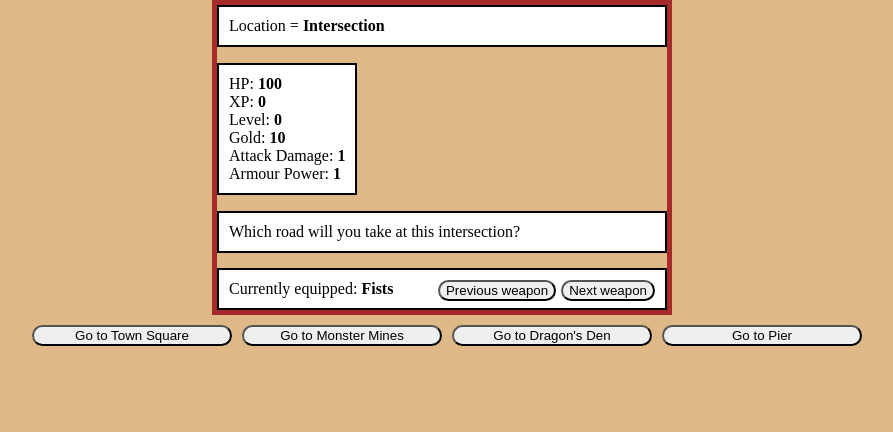
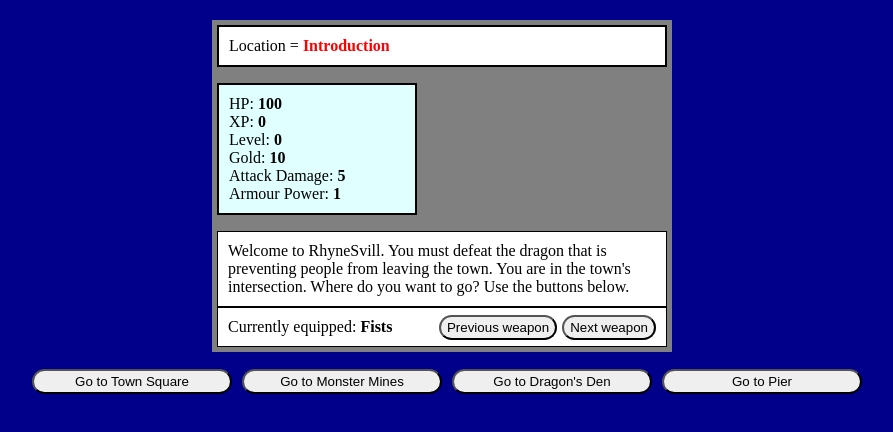
Before and after one commit to anthonynmh/monster-hunter-rpg, a React (Create React App) app: page / in a window 1280 px wide. Shown: the top 432 px of the page, without its empty margins (198-1091 px from the left). Built offline with nearby package versions, Linux system fonts and the light colour scheme.

Commit message:
Update game to be playable.

```diff
--- a/src/App.js
+++ b/src/App.js
@@ -55,13 +55,18 @@ const monsters = [
         name: "Hairy Beast",
         hp: 50,
         attackDamage: 10
+    },
+    {
+        name: "Dragon",
+        hp: 50,
+        attackDamage: 50
     }
 ];
 
 let inventory = ["Fists"];
 let weaponToBuy = 1;
 let chosenMonster = monsters[Math.round(Math.random())];
-// let playerHp = playerStats.hp;
+let playerHp = 100;
 let playerDamage = playerStats.attackDamage;
 let monsterHp;
 let monsterDamage;
@@ -162,7 +167,7 @@ export default function App() {
                     action: goToTownSquare
                 }
             ],
-            text: "You entered the Infirmary. [This area is still in development]."
+            text: "You entered the Infirmary."
         },
         {
             name: "Monster Mines",
@@ -176,7 +181,7 @@ export default function App() {
                     action: goToIntersection
                 }
             ],
-            text: "You stand in front of Monster Mines. Monsters begin to swarm you. [This area is still in development]."
+            text: "You stand in front of Monster Mines. Monsters begin to swarm you."
         },
         {
             name: "Dragon's Den",
@@ -190,7 +195,7 @@ export default function App() {
                     action: goToIntersection
                 }
             ],
-            text: "You stand in front of the Dragon's Den. You feel bad aura from the inside. [This area is still in development]."
+            text: "You stand in front of the Dragon's Den. You feel bad aura from the inside."
         },
         {
             name: "Pier",
@@ -203,7 +208,7 @@ export default function App() {
             text: "You are at the nicest pier you have ever seen. [This area is still in development]."
         },
         {
-            name: "Slimey",
+            name: "Fighting Slimey",
             "button infos": [
                 {
                     text: "Attack",
@@ -217,7 +222,7 @@ export default function App() {
             text: "Fighting: Slimey"
         },
         {
-            name: "Hairy Beast",
+            name: "Fighting Hairy Beast",
             "button infos": [
                 {
                     text: "Attack",
@@ -230,7 +235,7 @@ export default function App() {
             text: "Fighting: Hairy Beast"
         },
         {
-            name: "Dragon",
+            name: "Fighting Dragon",
             "button infos": [
                 {
                     text: "Attack",
@@ -243,17 +248,64 @@ export default function App() {
             text: "Fighting: Dragon"
         },
         {
+            name: "Defeated monster",
+            "button infos": [
+                {
+                    text: "Return to entrance",
+                    action: goToMonsterMines
+                }
+            ],
+            text: "You defeated the monster! You collected 40 Gold."
+        },
+        {
             name: "fainted",
             "button infos": [
                 {
-                    text: "Continue your journey (5 gold)",
+                    text: "Go to Infirmary (20 gold)",
                     action: goToInfirmary
                 },
                 {
                     text: "Restart",
                     action: restart
                 }
-            ]
+            ],
+            text: "You fainted during the fight."
+        },
+        {
+            name: "winning page",
+            "button infos": [
+                {
+                    text: "Restart",
+                    action: restart
+                }
+            ],
+            text: "Congratulations! You have slayed the Dragon."
+        },
+        {
+            name: "Introduction",
+            "button infos": [
+                {
+                    text: "Go to Town Square",
+                    action: goToTownSquare
+                },
+                {
+                    text: "Go to Monster Mines",
+                    action: goToMonsterMines
+                },
+                {
+                    text: "Go to Dragon's Den",
+                    action: goToDragonDen
+                },
+                {
+                    text: "Go to Pier",
+                    action: goToPier
+                }
+            ],
+            text: "Welcome to RhyneSvill. " +
+                    "You must defeat the dragon that is preventing people from leaving the town. " +
+                    "You are in the town's intersection. " +
+                    "Where do you want to go? " +
+                    "Use the buttons below."
         }
     ];
 
@@ -298,6 +350,21 @@ export default function App() {
     function goToPier() {
         setCurrLocation(7);
         setCurrText(locations[7].text);
+    }
+
+    function goToMonsterWin() {
+        setCurrLocation(11);
+        setCurrText(locations[11].text);
+    }
+
+    function goToFaint() {
+        setCurrLocation(12);
+        setCurrText(locations[12].text);
+    }
+
+    function goToDragonWin() {
+        setCurrLocation(13);
+        setCurrText(locations[13].text);
     }
 
     function goToCombat(monsterName) {
@@ -390,29 +457,46 @@ export default function App() {
     }
 
     function fightDragon() {
-        monsterHp = 500;
-        monsterDamage = 150;
-        goToCombat("Dragon", 100);
+        chosenMonster = monsters[2];
+        monsterHp = chosenMonster.hp;
+        monsterDamage = chosenMonster.attackDamage;
+        goToCombat(chosenMonster.name);
+    }
+
+    function randomIntFromInterval(min, max) { // min and max included
+        return Math.floor(Math.random() * (max - min + 1) + min)
     }
 
     function attack() {
         if (currHp > 0 && monsterHp > 0) {
             // player's turn
-            monsterHp -= playerDamage;
+            let playerDamageAmount = randomIntFromInterval(1, playerDamage);
+            monsterHp -= playerDamageAmount;
+
             if (monsterHp <= 0) {
-                playerStats.gold += 40;
-                setCurrText("You win. You collected 40 Gold. Please exit to entrance.");
-            }
+                if (currLocation === 10) {
+                    goToDragonWin();
+                } else {
+                    playerStats.gold += 40;
+                    goToMonsterWin();
+                }
+            } else {
 
-            setCurrHp(currHp - monsterDamage);
-            if (currHp <= 0) {
-                setCurrText("You fainted.");
-                setCurrLocation(11);
+                let monsterDamageAmount = randomIntFromInterval(1, monsterDamage);
+                playerHp -= monsterDamageAmount;
+                setCurrHp(playerHp);
+                if (playerHp <= 0) {
+                    goToFaint();
+                }
+
+                setCurrText("You dealt " + playerDamageAmount + " damage. " +
+                        "Enemy dealt " + monsterDamageAmount + " damage to you.");
             }
         }
     }
 
     function restart() {
+        isFighting = false;
         setCurrHp(playerStats.hp);
         playerStats.gold = 50;
         inventory = ["Fists"];
@@ -420,9 +504,9 @@ export default function App() {
     }
 
     const [currHp, setCurrHp] = useState(playerStats.hp);
-    const [currLocation, setCurrLocation] = useState(0);
+    const [currLocation, setCurrLocation] = useState(14);
     const [currWeapon, setCurrWeapon] = useState(0);
-    const [currText, setCurrText] = useState(locations[0].text);
+    const [currText, setCurrText] = useState(locations[14].text);
 
     return (
         <div className="app">
@@ -437,7 +521,7 @@ export default function App() {
                         xp={playerStats.xp}
                         level={playerStats.level}
                         gold={playerStats.gold}
-                        attackDamage={playerStats.armourPower}
+                        attackDamage={playerDamage}
                         armourPower={playerStats.armourPower}
                     />
 
--- a/src/Location Header/LocationHeader.jsx
+++ b/src/Location Header/LocationHeader.jsx
@@ -4,7 +4,7 @@ export default function LocationHeader({location}) {
     return (
         <div className="location-header">
             <div className="location-text">
-                Location = <strong>{location}</strong>
+                Location = <strong className="location-strong">{location}</strong>
             </div>
         </div>
     );
--- a/src/style.css
+++ b/src/style.css
@@ -3,8 +3,9 @@
 }
 
 body {
-    margin: 0px;
-    background-color: burlywood;
+    margin: 20px;
+    /* background-color: burlywood; */
+    background-color: darkblue;
 }
 
 .app {
@@ -14,7 +15,8 @@ body {
 }
 
 .non-action-container {
-    border:  5px solid brown;
+    /* border:  5px solid brown; */
+    border: 5px solid grey;
     width: 450px;
     margin: auto;
 }
@@ -25,21 +27,28 @@ body {
     background-color: white;
 }
 
+.location-strong {
+    color: red;
+}
+
 .stats {
     display: flex;
     justify-content: space-between;
+    background-color: grey;
 }
 
 .playerStats {
     border: 2px solid black;
     padding: 10px;
-    background-color: white;
+    background-color: lightcyan;
+    width: 39%;
 }
 
 .monsterStats {
     border: 2px solid black;
     padding: 10px;
     background-color: lightpink;
+    width: 50%;
 }
 
 ul {
@@ -48,15 +57,14 @@ ul {
 }
 
 .context {
+    margin: 0px;
+    border: 1px solid black;
+    padding: 10px;
     background-color: white;
-    margin: 0px;
-    border: 2px solid black;
-    padding: 10px;
 }
 
 .inventory {
-    border: 2px solid black;
-    margin-top: 15px;
+    border: 1px solid black;
     padding: 10px;
     background-color: white;
 }
@@ -64,6 +72,8 @@ ul {
 button {
     border-radius: 15px;
     margin-left: 5px;
+    margin-top: -5px;
+    height: 25px;
 }
 
 .weapon-buttons {
@@ -71,7 +81,7 @@ button {
 }
 
 .action-container {
-    margin: 10px auto 0px auto;
+    margin: 20px auto 0px auto;
 }
 
 .action-buttons {
```
